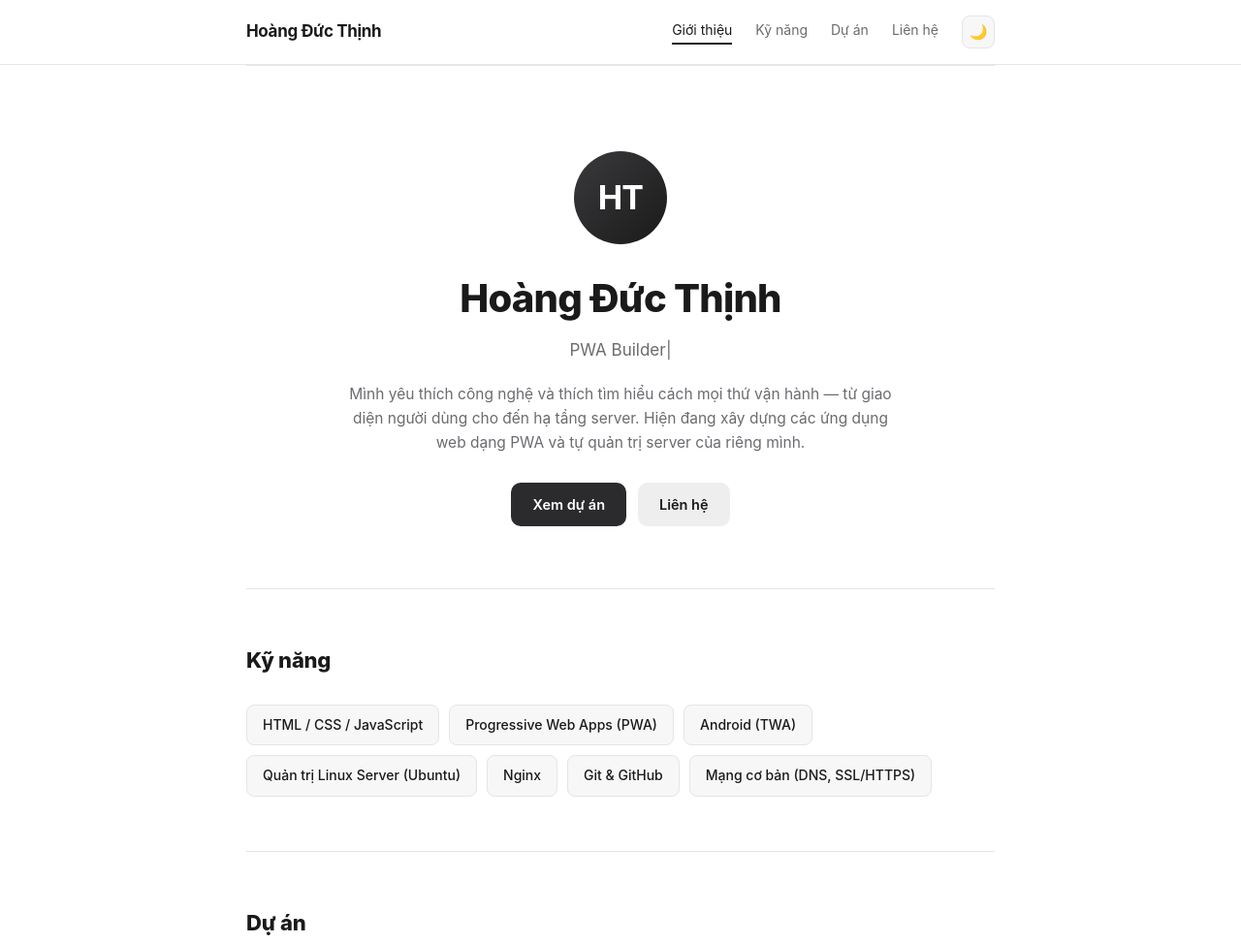
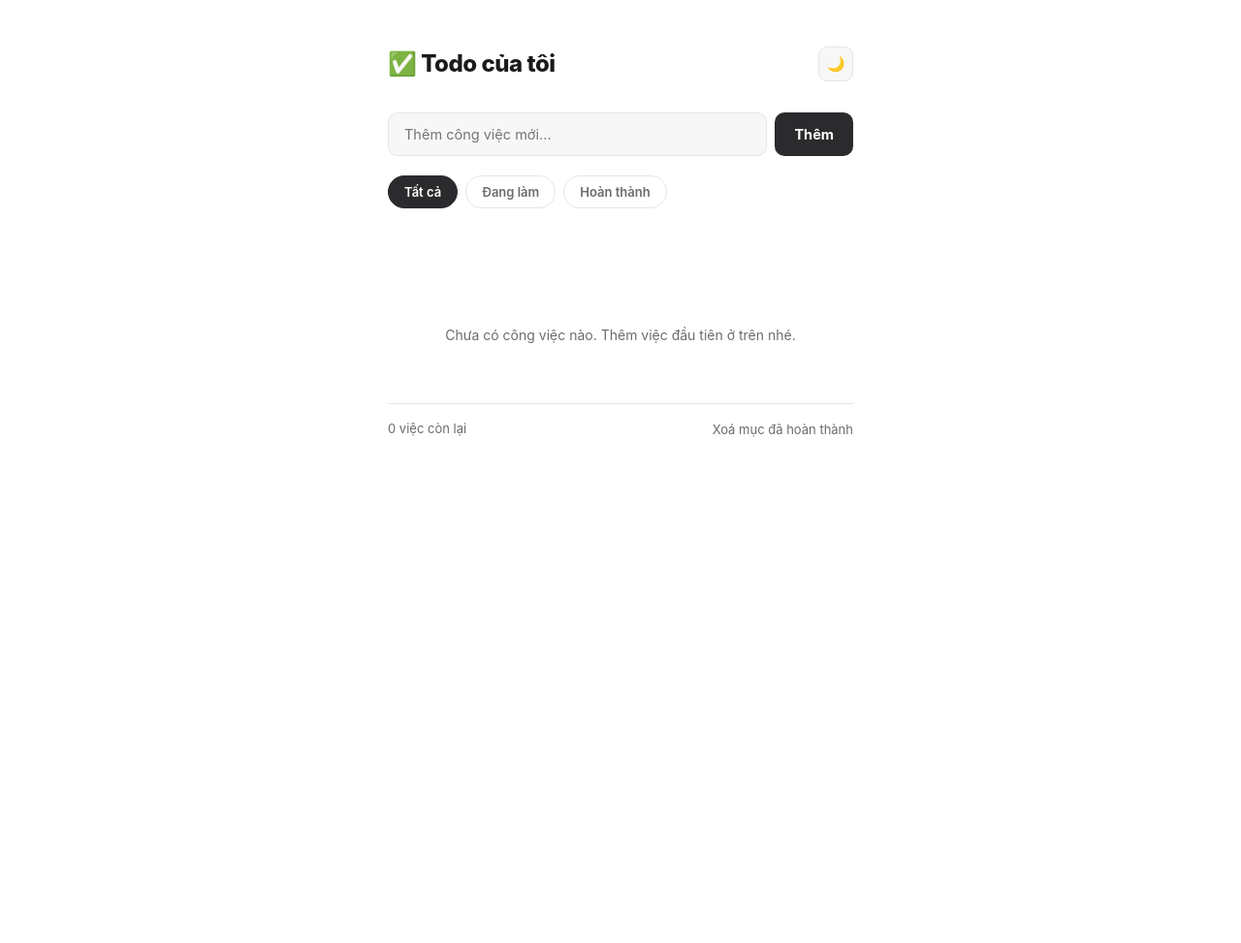
Before and after one commit to hoangthinh2912/personal-website, a plain HTML site: page index.html in a window 1280 px wide. Shown: the top 973 px of the page at 97% size. After the commit the page ends 800 px from the top, so only its background shows below. Drawn offline with Linux system fonts and the light colour scheme.

Commit message:
Replace personal site with Todo task manager app

```diff
--- a/index.html
+++ b/index.html
@@ -3,200 +3,114 @@
 <head>
 <meta charset="UTF-8">
 <meta name="viewport" content="width=device-width, initial-scale=1">
-<title>Hoàng Đức Thịnh — Portfolio</title>
+<title>Todo — Quản lý công việc</title>
 <style>
   :root{
     --bg:#ffffff; --bg-alt:#f7f7f8; --text:#1a1a1a; --text-muted:#6b6b70;
-    --border:#e5e5e8; --accent:#2b2b2e; --accent-soft:#eeeeef;
+    --border:#e5e5e8; --accent:#2b2b2e; --accent-soft:#eeeeef; --danger:#dc2626;
+    --done:#9a9aa2;
   }
   html[data-theme="dark"]{
     --bg:#15151a; --bg-alt:#1d1d23; --text:#eaeaee; --text-muted:#9a9aa2;
-    --border:#2c2c34; --accent:#eaeaee; --accent-soft:#2a2a32;
+    --border:#2c2c34; --accent:#eaeaee; --accent-soft:#2a2a32; --done:#5c5c66;
   }
   html[data-theme="dark"] .btn-primary{color:#15151a}
   *{box-sizing:border-box;margin:0;padding:0}
-  html{scroll-behavior:smooth}
   body{
     font-family:-apple-system,BlinkMacSystemFont,"Segoe UI",Roboto,Helvetica,Arial,sans-serif;
-    color:var(--text); background:var(--bg); line-height:1.6;
+    color:var(--text); background:var(--bg); line-height:1.5; min-height:100vh;
     transition:background .2s, color .2s;
   }
-  a{color:inherit}
-  .container{max-width:820px;margin:0 auto;padding:0 24px}
+  .wrap{max-width:520px; margin:0 auto; padding:48px 20px 80px}
 
-  header{
-    position:sticky; top:0; background:color-mix(in srgb, var(--bg) 90%, transparent);
-    backdrop-filter:blur(8px); border-bottom:1px solid var(--border); z-index:10;
+  .top{display:flex; align-items:center; justify-content:space-between; margin-bottom:32px}
+  .top h1{font-size:24px; font-weight:800; letter-spacing:-.02em}
+  .theme-toggle{
+    width:36px; height:36px; border-radius:9px; border:1px solid var(--border);
+    background:var(--bg-alt); color:var(--text); cursor:pointer; font-size:15px;
+    display:flex; align-items:center; justify-content:center;
   }
-  nav{display:flex; align-items:center; justify-content:space-between; padding:16px 24px; max-width:820px; margin:0 auto}
-  .brand{font-weight:700; font-size:17px; letter-spacing:-.02em}
-  .nav-links{display:flex; align-items:center; gap:24px; font-size:14px; color:var(--text-muted)}
-  .nav-links a{text-decoration:none; transition:color .15s; padding-bottom:2px; border-bottom:2px solid transparent}
-  .nav-links a:hover{color:var(--text)}
-  .nav-links a.active{color:var(--text); border-bottom-color:var(--text)}
-  .theme-toggle{
-    width:34px; height:34px; border-radius:8px; border:1px solid var(--border);
-    background:var(--bg-alt); color:var(--text); cursor:pointer; font-size:15px;
-    display:flex; align-items:center; justify-content:center; transition:background .15s;
+
+  .add-row{display:flex; gap:8px; margin-bottom:20px}
+  #task-input{
+    flex:1; padding:13px 16px; border-radius:10px; border:1px solid var(--border);
+    background:var(--bg-alt); color:var(--text); font-size:14.5px; font-family:inherit; outline:none;
   }
-  .theme-toggle:hover{background:var(--accent-soft)}
-
-  .hero{padding:88px 0 64px; text-align:center}
-  .avatar{
-    width:96px; height:96px; border-radius:50%; margin:0 auto 24px;
-    background:linear-gradient(135deg,#3a3a3d,#1a1a1a);
-    display:flex; align-items:center; justify-content:center;
-    color:#fff; font-size:34px; font-weight:700; letter-spacing:-.02em;
-  }
-  .hero h1{font-size:clamp(28px,5vw,40px); font-weight:800; letter-spacing:-.02em; margin-bottom:8px}
-  .hero .role{font-size:17px; color:var(--text-muted); margin-bottom:20px; min-height:24px}
-  .hero .role .cursor{animation:blink 1s step-end infinite}
-  @keyframes blink{50%{opacity:0}}
-  .hero p.bio{max-width:560px; margin:0 auto 28px; color:var(--text-muted); font-size:15.5px}
-  .hero-actions{display:flex; gap:12px; justify-content:center; flex-wrap:wrap}
+  #task-input:focus{border-color:var(--text)}
   .btn{
-    display:inline-flex; align-items:center; gap:8px; padding:11px 22px; border-radius:10px;
-    font-size:14.5px; font-weight:600; text-decoration:none; transition:transform .15s, opacity .15s;
-    border:none; cursor:pointer; font-family:inherit;
+    padding:13px 20px; border-radius:10px; border:none; cursor:pointer;
+    font-size:14.5px; font-weight:700; font-family:inherit;
   }
   .btn-primary{background:var(--accent); color:#fff}
-  .btn-secondary{background:var(--accent-soft); color:var(--text)}
-  .btn:hover{transform:translateY(-1px); opacity:.92}
 
-  section{padding:56px 0; border-top:1px solid var(--border)}
-  h2{font-size:22px; font-weight:800; letter-spacing:-.01em; margin-bottom:28px}
+  .filters{display:flex; gap:8px; margin-bottom:20px}
+  .filter-btn{
+    padding:8px 16px; border-radius:999px; border:1px solid var(--border);
+    background:transparent; color:var(--text-muted); font-size:13px; font-weight:600;
+    cursor:pointer; font-family:inherit;
+  }
+  .filter-btn.active{background:var(--accent); color:#fff; border-color:var(--accent)}
+  html[data-theme="dark"] .filter-btn.active{color:#15151a}
 
-  .skills{display:flex; flex-wrap:wrap; gap:10px}
-  .skill{
-    background:var(--bg-alt); border:1px solid var(--border); border-radius:8px;
-    padding:9px 16px; font-size:14px; font-weight:500;
+  .list{list-style:none; display:flex; flex-direction:column; gap:8px; min-height:60px}
+  .task{
+    display:flex; align-items:center; gap:12px; padding:14px 16px;
+    border:1px solid var(--border); border-radius:12px; background:var(--bg-alt);
   }
+  .task .check{
+    width:20px; height:20px; border-radius:6px; border:2px solid var(--border);
+    flex-shrink:0; cursor:pointer; display:flex; align-items:center; justify-content:center;
+    background:var(--bg); font-size:12px; color:#fff;
+  }
+  .task.done .check{background:var(--accent); border-color:var(--accent)}
+  .task .text{flex:1; font-size:14.5px; word-break:break-word}
+  .task.done .text{text-decoration:line-through; color:var(--done)}
+  .task .del{
+    background:none; border:none; color:var(--text-muted); cursor:pointer;
+    font-size:16px; padding:4px 8px; border-radius:6px; flex-shrink:0;
+  }
+  .task .del:hover{color:var(--danger); background:var(--bg)}
 
-  .projects{display:grid; gap:16px}
-  .project{
-    border:1px solid var(--border); border-radius:14px; padding:24px;
-    transition:border-color .15s, opacity .5s, transform .5s;
-    opacity:0; transform:translateY(16px);
+  .empty{text-align:center; color:var(--text-muted); font-size:14px; padding:40px 0}
+
+  .footer-bar{
+    display:flex; align-items:center; justify-content:space-between; margin-top:20px;
+    padding-top:16px; border-top:1px solid var(--border); font-size:13px; color:var(--text-muted);
   }
-  .project.in-view{opacity:1; transform:translateY(0)}
-  .project:hover{border-color:#c8c8cc}
-  .project h3{font-size:17px; font-weight:700; margin-bottom:6px}
-  .project p{color:var(--text-muted); font-size:14.5px; margin-bottom:10px}
-  .project .tags{display:flex; gap:8px; flex-wrap:wrap}
-  .project .tag{font-size:12px; color:var(--text-muted); background:var(--bg-alt); padding:4px 10px; border-radius:999px}
-
-  .contact-list{display:flex; flex-direction:column; gap:14px; max-width:420px}
-  .contact-item{
-    display:flex; align-items:center; gap:14px; padding:14px 18px;
-    border:1px solid var(--border); border-radius:12px; text-decoration:none; color:var(--text);
-    font-size:14.5px; font-weight:500; transition:background .15s; cursor:pointer;
-    background:none; width:100%; text-align:left; font-family:inherit;
-  }
-  .contact-item:hover{background:var(--bg-alt)}
-  .contact-item .icon{
-    width:36px; height:36px; border-radius:8px; background:var(--accent-soft);
-    display:flex; align-items:center; justify-content:center; flex-shrink:0; font-size:16px;
-  }
-  .contact-item .copy-hint{margin-left:auto; font-size:12px; color:var(--text-muted)}
-
-  footer{padding:32px 0 48px; text-align:center; color:var(--text-muted); font-size:13px}
-  #visit-count{font-weight:700; color:var(--text)}
-
-  @media (max-width:600px){
-    .nav-links{gap:12px; font-size:13px}
-    .hero{padding:64px 0 48px}
-  }
+  .clear-btn{background:none; border:none; color:var(--text-muted); cursor:pointer; font-size:13px; font-family:inherit}
+  .clear-btn:hover{color:var(--danger)}
 </style>
 </head>
 <body>
 
-<header>
-  <nav>
-    <div class="brand">Hoàng Đức Thịnh</div>
-    <div class="nav-links">
-      <a href="#about" class="active">Giới thiệu</a>
-      <a href="#skills">Kỹ năng</a>
-      <a href="#projects">Dự án</a>
-      <a href="#contact">Liên hệ</a>
-      <button class="theme-toggle" id="theme-toggle" title="Đổi giao diện sáng/tối">🌙</button>
-    </div>
-  </nav>
-</header>
+<div class="wrap">
+  <div class="top">
+    <h1>✅ Todo của tôi</h1>
+    <button class="theme-toggle" id="theme-toggle" title="Đổi giao diện sáng/tối">🌙</button>
+  </div>
 
-<main class="container">
+  <div class="add-row">
+    <input id="task-input" type="text" placeholder="Thêm công việc mới..." maxlength="200">
+    <button class="btn btn-primary" id="add-btn">Thêm</button>
+  </div>
 
-  <section class="hero" id="about">
-    <div class="avatar">HT</div>
-    <h1>Hoàng Đức Thịnh</h1>
-    <div class="role"><span id="typed-role"></span><span class="cursor">|</span></div>
-    <p class="bio">
-      Mình yêu thích công nghệ và thích tìm hiểu cách mọi thứ vận hành —
-      từ giao diện người dùng cho đến hạ tầng server. Hiện đang xây dựng
-      các ứng dụng web dạng PWA và tự quản trị server của riêng mình.
-    </p>
-    <div class="hero-actions">
-      <a class="btn btn-primary" href="#projects">Xem dự án</a>
-      <a class="btn btn-secondary" href="#contact">Liên hệ</a>
-    </div>
-  </section>
+  <div class="filters">
+    <button class="filter-btn active" data-filter="all">Tất cả</button>
+    <button class="filter-btn" data-filter="active">Đang làm</button>
+    <button class="filter-btn" data-filter="done">Hoàn thành</button>
+  </div>
 
-  <section id="skills">
-    <h2>Kỹ năng</h2>
-    <div class="skills">
-      <span class="skill">HTML / CSS / JavaScript</span>
-      <span class="skill">Progressive Web Apps (PWA)</span>
-      <span class="skill">Android (TWA)</span>
-      <span class="skill">Quản trị Linux Server (Ubuntu)</span>
-      <span class="skill">Nginx</span>
-      <span class="skill">Git &amp; GitHub</span>
-      <span class="skill">Mạng cơ bản (DNS, SSL/HTTPS)</span>
-    </div>
-  </section>
+  <ul class="list" id="list"></ul>
+  <div class="empty" id="empty" style="display:none">Chưa có công việc nào. Thêm việc đầu tiên ở trên nhé.</div>
 
-  <section id="projects">
-    <h2>Dự án</h2>
-    <div class="projects">
-      <div class="project">
-        <h3>Sổ Tay App</h3>
-        <p>Ứng dụng Progressive Web App (PWA) hỗ trợ tra cứu và ghi chú, được đóng gói thành ứng dụng Android qua TWA (Trusted Web Activity) để phát hành trên CH Play.</p>
-        <div class="tags">
-          <span class="tag">PWA</span>
-          <span class="tag">Android TWA</span>
-          <span class="tag">Service Worker</span>
-        </div>
-      </div>
-      <div class="project">
-        <h3>Personal VPS Server</h3>
-        <p>Tự triển khai và quản trị một VPS chạy Ubuntu 22.04: cài đặt và cấu hình Nginx, bảo mật SSH, chuẩn bị hạ tầng để host website và backend cá nhân.</p>
-        <div class="tags">
-          <span class="tag">Linux</span>
-          <span class="tag">Nginx</span>
-          <span class="tag">SSH / Bảo mật</span>
-        </div>
-      </div>
-    </div>
-  </section>
-
-  <section id="contact">
-    <h2>Liên hệ</h2>
-    <div class="contact-list">
-      <button class="contact-item" id="copy-email">
-        <span class="icon">✉️</span>
-        hoangthinh271204@gmail.com
-        <span class="copy-hint" id="copy-hint">Bấm để sao chép</span>
-      </button>
-    </div>
-  </section>
-
-</main>
-
-<footer>
-  © <span id="year"></span> Hoàng Đức Thịnh. Trang được host trên VPS cá nhân.
-  <br>Lượt xem trên trình duyệt này: <span id="visit-count">0</span>
-</footer>
+  <div class="footer-bar">
+    <span id="count">0 việc còn lại</span>
+    <button class="clear-btn" id="clear-done">Xoá mục đã hoàn thành</button>
+  </div>
+</div>
 
 <script>
-  // 1. Dark/Light mode toggle — lưu lựa chọn vào localStorage của trình duyệt
+  // Dark/Light mode
   const root = document.documentElement;
   const themeToggle = document.getElementById('theme-toggle');
   const savedTheme = localStorage.getItem('theme');
@@ -207,66 +121,90 @@
   }
   themeToggle.addEventListener('click', () => {
     const isDark = root.getAttribute('data-theme') === 'dark';
-    if (isDark) {
-      root.removeAttribute('data-theme');
-      localStorage.setItem('theme', 'light');
-      themeToggle.textContent = '🌙';
-    } else {
-      root.setAttribute('data-theme', 'dark');
-      localStorage.setItem('theme', 'dark');
-      themeToggle.textContent = '☀️';
-    }
+    root.toggleAttribute('data-theme', !isDark);
+    if (!isDark) root.setAttribute('data-theme', 'dark');
+    localStorage.setItem('theme', isDark ? 'light' : 'dark');
+    themeToggle.textContent = isDark ? '🌙' : '☀️';
   });
 
-  // 2. Hiệu ứng gõ chữ (typing effect) cho dòng vai trò
-  const roles = ['Web Developer', 'PWA Builder', 'Tự học Linux & Server'];
-  const typedEl = document.getElementById('typed-role');
-  let roleIndex = 0, charIndex = 0, deleting = false;
-  function typeLoop() {
-    const current = roles[roleIndex];
-    if (!deleting) {
-      typedEl.textContent = current.slice(0, ++charIndex);
-      if (charIndex === current.length) { deleting = true; setTimeout(typeLoop, 1400); return; }
-    } else {
-      typedEl.textContent = current.slice(0, --charIndex);
-      if (charIndex === 0) { deleting = false; roleIndex = (roleIndex + 1) % roles.length; }
-    }
-    setTimeout(typeLoop, deleting ? 40 : 80);
+  // Todo state — lưu trong localStorage của trình duyệt (chưa có backend/database thật)
+  let tasks = JSON.parse(localStorage.getItem('tasks') || '[]');
+  let filter = 'all';
+
+  const listEl = document.getElementById('list');
+  const emptyEl = document.getElementById('empty');
+  const countEl = document.getElementById('count');
+  const inputEl = document.getElementById('task-input');
+
+  function save() {
+    localStorage.setItem('tasks', JSON.stringify(tasks));
   }
-  typeLoop();
 
-  // 3. Active-nav-on-scroll — highlight mục menu tương ứng section đang xem
-  const sections = document.querySelectorAll('main section');
-  const navLinks = document.querySelectorAll('.nav-links a');
-  const observer = new IntersectionObserver((entries) => {
-    entries.forEach(entry => {
-      const link = document.querySelector(`.nav-links a[href="#${entry.target.id}"]`);
-      if (!link) return;
-      if (entry.isIntersecting) {
-        navLinks.forEach(l => l.classList.remove('active'));
-        link.classList.add('active');
-      }
-      if (entry.isIntersecting) entry.target.classList.add('in-view');
+  function render() {
+    const filtered = tasks.filter(t =>
+      filter === 'all' ? true : filter === 'active' ? !t.done : t.done
+    );
+
+    listEl.innerHTML = '';
+    filtered.forEach(t => {
+      const li = document.createElement('li');
+      li.className = 'task' + (t.done ? ' done' : '');
+      li.innerHTML = `
+        <button class="check">${t.done ? '✓' : ''}</button>
+        <span class="text"></span>
+        <button class="del">✕</button>
+      `;
+      li.querySelector('.text').textContent = t.text;
+      li.querySelector('.check').addEventListener('click', () => toggleTask(t.id));
+      li.querySelector('.del').addEventListener('click', () => deleteTask(t.id));
+      listEl.appendChild(li);
     });
-  }, { rootMargin: '-40% 0px -50% 0px', threshold: 0 });
-  sections.forEach(s => observer.observe(s));
 
-  // 4. Nút copy email vào clipboard
-  const copyBtn = document.getElementById('copy-email');
-  const copyHint = document.getElementById('copy-hint');
-  copyBtn.addEventListener('click', async () => {
-    await navigator.clipboard.writeText('hoangthinh271204@gmail.com');
-    copyHint.textContent = 'Đã sao chép!';
-    setTimeout(() => copyHint.textContent = 'Bấm để sao chép', 1800);
+    emptyEl.style.display = filtered.length === 0 ? 'block' : 'none';
+    const remaining = tasks.filter(t => !t.done).length;
+    countEl.textContent = `${remaining} việc còn lại`;
+  }
+
+  function addTask() {
+    const text = inputEl.value.trim();
+    if (!text) return;
+    tasks.push({ id: Date.now(), text, done: false });
+    inputEl.value = '';
+    save();
+    render();
+  }
+
+  function toggleTask(id) {
+    tasks = tasks.map(t => t.id === id ? { ...t, done: !t.done } : t);
+    save();
+    render();
+  }
+
+  function deleteTask(id) {
+    tasks = tasks.filter(t => t.id !== id);
+    save();
+    render();
+  }
+
+  document.getElementById('add-btn').addEventListener('click', addTask);
+  inputEl.addEventListener('keydown', e => { if (e.key === 'Enter') addTask(); });
+
+  document.querySelectorAll('.filter-btn').forEach(btn => {
+    btn.addEventListener('click', () => {
+      document.querySelectorAll('.filter-btn').forEach(b => b.classList.remove('active'));
+      btn.classList.add('active');
+      filter = btn.dataset.filter;
+      render();
+    });
   });
 
-  // 5. Đếm lượt xem — chỉ lưu trong trình duyệt này (localStorage), KHÔNG phải database thật
-  const count = (parseInt(localStorage.getItem('visitCount') || '0', 10)) + 1;
-  localStorage.setItem('visitCount', count);
-  document.getElementById('visit-count').textContent = count;
+  document.getElementById('clear-done').addEventListener('click', () => {
+    tasks = tasks.filter(t => !t.done);
+    save();
+    render();
+  });
 
-  // Năm hiện tại tự động
-  document.getElementById('year').textContent = new Date().getFullYear();
+  render();
 </script>
 
 </body>
```
